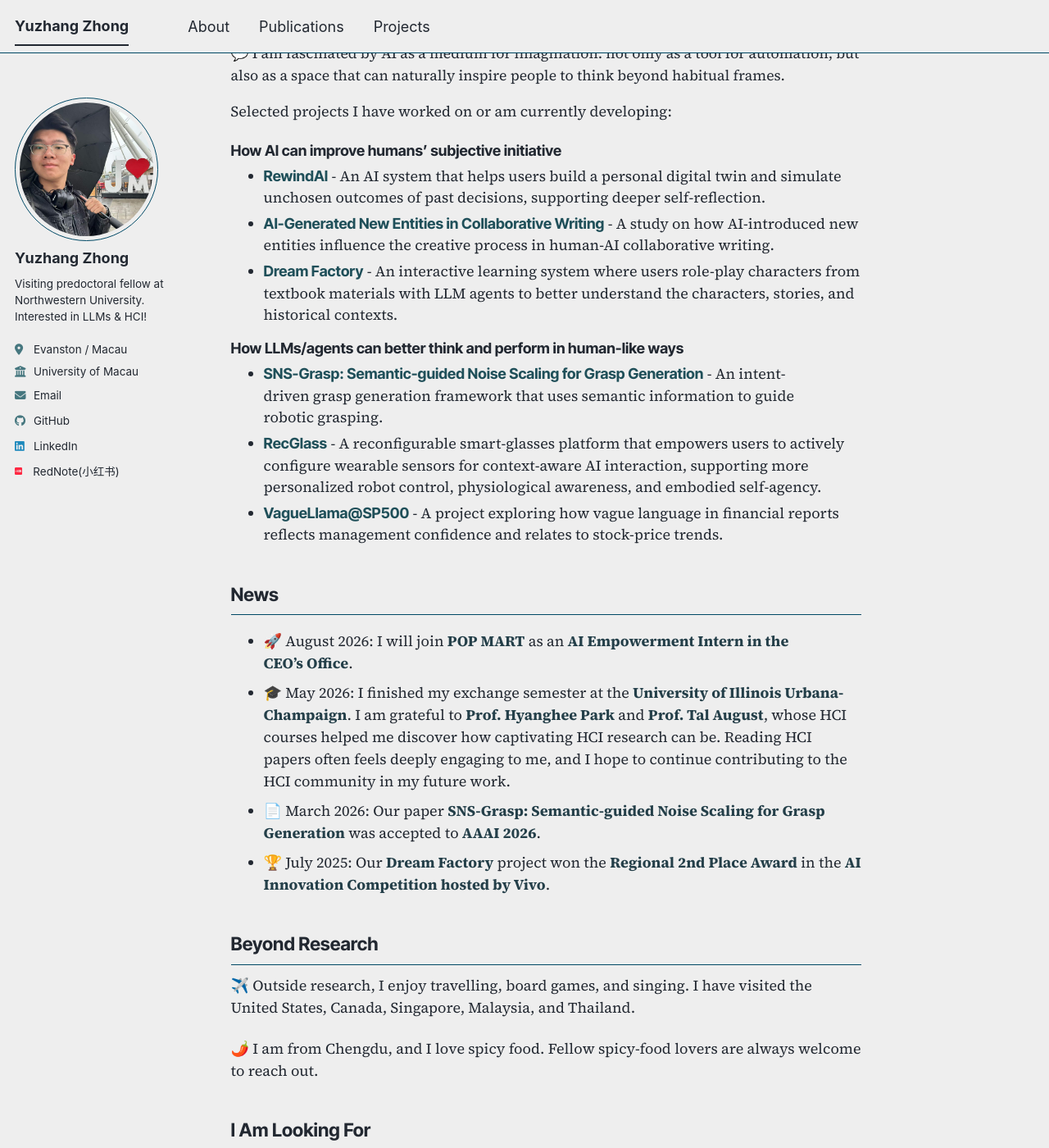
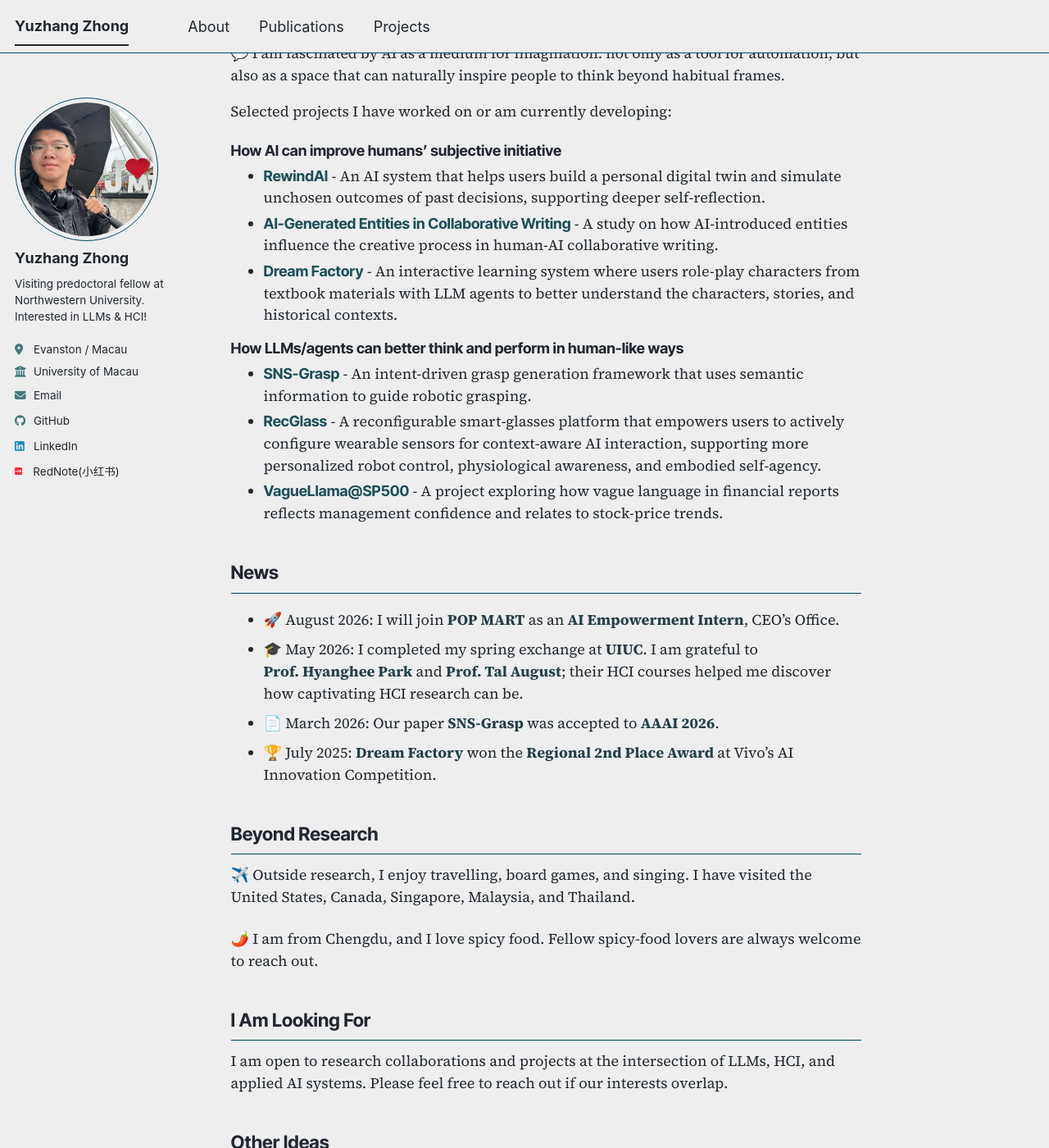
Before and after one commit to yuzhang-zhong/yuzhang-zhong.github.io, a Jekyll site: the page built from _pages/about.md, in a window 1280 px wide and 1400 px high, scrolled down 573 px. Shown: the whole window at 82% size. Built offline with Jekyll 4.4.1, drawn with Linux system fonts in a browser that asks for light colours; a style sheet for code colours, icons or effects is not loaded.

Commit message:
Refine homepage wording for cleaner wrapping

```diff
--- a/_pages/about.md
+++ b/_pages/about.md
@@ -29,12 +29,12 @@ Selected projects I have worked on or am currently developing:
 ### How AI can improve humans' subjective initiative
 
 - <span class="project-name">RewindAI</span> - An AI system that helps users build a personal digital twin and simulate unchosen outcomes of past decisions, supporting deeper self-reflection.
-- <span class="project-name">AI-Generated New Entities in Collaborative Writing</span> - A study on how AI-introduced new entities influence the creative process in human-AI collaborative writing.
+- <span class="project-name">AI-Generated Entities in Collaborative Writing</span> - A study on how AI-introduced entities influence the creative process in human-AI collaborative writing.
 - <span class="project-name">Dream Factory</span> - An interactive learning system where users role-play characters from textbook materials with LLM agents to better understand the characters, stories, and historical contexts.
 
 ### How LLMs/agents can better think and perform in human-like ways
 
-- <span class="project-name">SNS-Grasp: Semantic-guided Noise Scaling for Grasp Generation</span> - An intent-driven grasp generation framework that uses semantic information to guide robotic grasping.
+- <span class="project-name">SNS-Grasp</span> - An intent-driven grasp generation framework that uses semantic information to guide robotic grasping.
 - <span class="project-name">RecGlass</span> - A reconfigurable smart-glasses platform that empowers users to actively configure wearable sensors for context-aware AI interaction, supporting more personalized robot control, physiological awareness, and embodied self-agency.
 - <span class="project-name">VagueLlama@SP500</span> - A project exploring how vague language in financial reports reflects management confidence and relates to stock-price trends.
 
@@ -42,10 +42,10 @@ Selected projects I have worked on or am currently developing:
 
 ## News
 
-- 🚀 August 2026: I will join <strong>POP MART</strong> as an <strong>AI Empowerment Intern in the CEO's Office</strong>.
-- 🎓 May 2026: I finished my exchange semester at the <strong>University of Illinois Urbana-Champaign</strong>. I am grateful to <strong>Prof. Hyanghee Park</strong> and <strong>Prof. Tal August</strong>, whose HCI courses helped me discover how captivating HCI research can be. Reading HCI papers often feels deeply engaging to me, and I hope to continue contributing to the HCI community in my future work.
-- 📄 March 2026: Our paper <strong>SNS-Grasp: Semantic-guided Noise Scaling for Grasp Generation</strong> was accepted to <strong>AAAI 2026</strong>.
-- 🏆 July 2025: Our <strong>Dream Factory</strong> project won the <strong>Regional 2nd Place Award</strong> in the <strong>AI Innovation Competition hosted by Vivo</strong>.
+- 🚀 August 2026: I will join <strong>POP MART</strong> as an <strong>AI Empowerment Intern</strong>, CEO's Office.
+- 🎓 May 2026: I completed my spring exchange at <strong>UIUC</strong>. I am grateful to <strong>Prof.&nbsp;Hyanghee&nbsp;Park</strong> and <strong>Prof.&nbsp;Tal&nbsp;August</strong>; their HCI courses helped me discover how captivating HCI research can be.
+- 📄 March 2026: Our paper <strong>SNS-Grasp</strong> was accepted to <strong>AAAI 2026</strong>.
+- 🏆 July 2025: <strong>Dream Factory</strong> won the <strong>Regional 2nd Place Award</strong> at Vivo's AI Innovation Competition.
 
 ## Beyond Research
 
```
